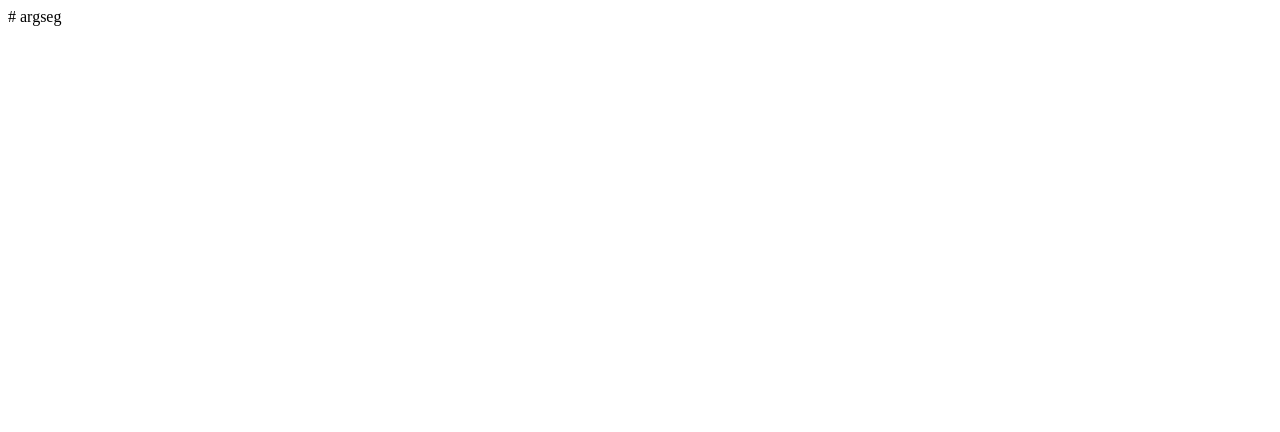
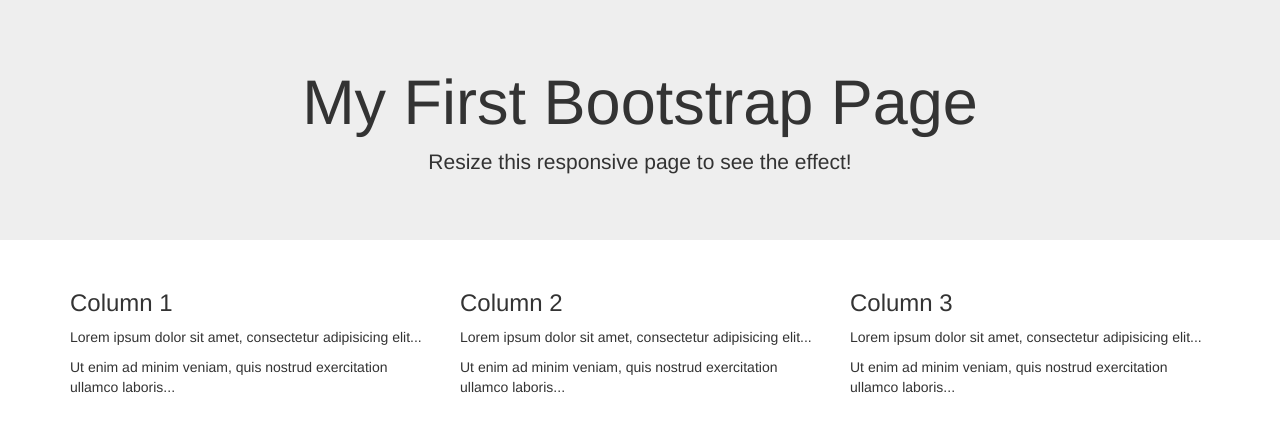
Before and after one commit to wallei/argseg, a plain HTML site: page index.html in a window 1280 px wide. Drawn offline with nearby package versions, Linux system fonts and the light colour scheme.

Commit message:
Update index.html

```diff
--- a/index.html
+++ b/index.html
@@ -1 +1,39 @@
-# argseg
+<!DOCTYPE html>
+<html lang="en">
+<head>
+  <title>Bootstrap Example</title>
+  <meta charset="utf-8">
+  <meta name="viewport" content="width=device-width, initial-scale=1">
+  <link rel="stylesheet" href="https://maxcdn.bootstrapcdn.com/bootstrap/3.4.1/css/bootstrap.min.css">
+  <script src="https://ajax.googleapis.com/ajax/libs/jquery/3.5.1/jquery.min.js"></script>
+  <script src="https://maxcdn.bootstrapcdn.com/bootstrap/3.4.1/js/bootstrap.min.js"></script>
+</head>
+<body>
+
+<div class="jumbotron text-center">
+  <h1>My First Bootstrap Page</h1>
+  <p>Resize this responsive page to see the effect!</p>
+</div>
+
+<div class="container">
+  <div class="row">
+    <div class="col-sm-4">
+      <h3>Column 1</h3>
+      <p>Lorem ipsum dolor sit amet, consectetur adipisicing elit...</p>
+      <p>Ut enim ad minim veniam, quis nostrud exercitation ullamco laboris...</p>
+    </div>
+    <div class="col-sm-4">
+      <h3>Column 2</h3>
+      <p>Lorem ipsum dolor sit amet, consectetur adipisicing elit...</p>
+      <p>Ut enim ad minim veniam, quis nostrud exercitation ullamco laboris...</p>
+    </div>
+    <div class="col-sm-4">
+      <h3>Column 3</h3>
+      <p>Lorem ipsum dolor sit amet, consectetur adipisicing elit...</p>
+      <p>Ut enim ad minim veniam, quis nostrud exercitation ullamco laboris...</p>
+    </div>
+  </div>
+</div>
+
+</body>
+</html>
```
